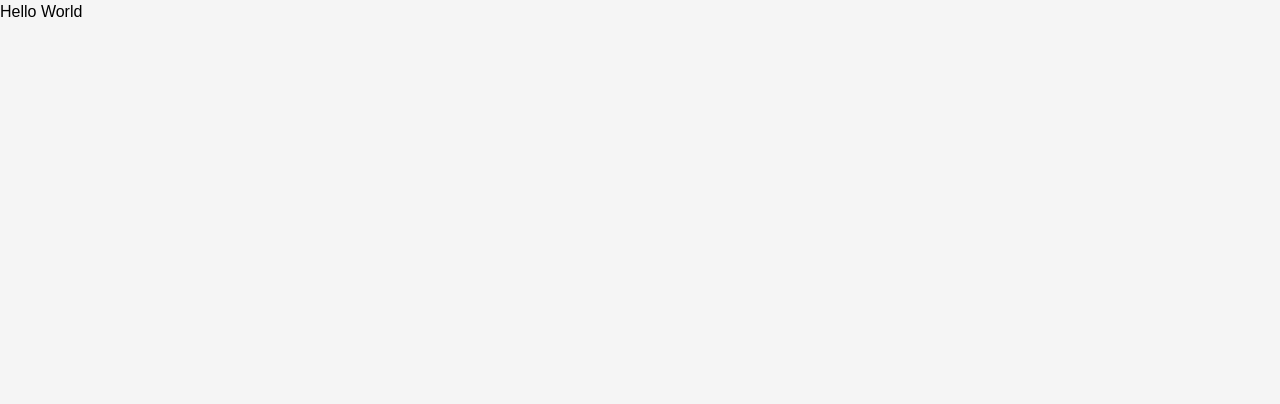
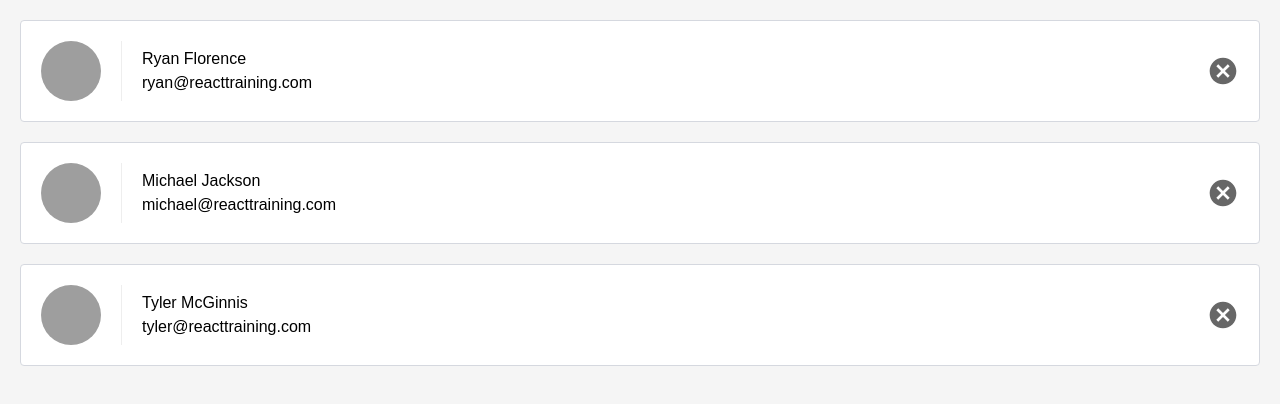
Before and after one commit to rogeralbinoi/udacity, a React (Create React App) app in the folder contacts/: page / in a window 1280 px wide. Shown: the top 404 px of the page. Built offline with nearby package versions, Linux system fonts and the light colour scheme.

Commit message:
add: ListContacts

```diff
--- a/contacts/src/App.js
+++ b/contacts/src/App.js
@@ -1,13 +1,35 @@
-import React, { Component } from 'react';
-
+import React, { Component } from 'react'
+import ListContacts from './ListContacts'
 class App extends Component {
+  state = {
+    contacts: [
+      {
+        "id": "ryan",
+        "name": "Ryan Florence",
+        "email": "ryan@reacttraining.com",
+        "avatarURL": "http://localhost:5001/ryan.jpg"
+      },
+      {
+        "id": "michael",
+        "name": "Michael Jackson",
+        "email": "michael@reacttraining.com",
+        "avatarURL": "http://localhost:5001/michael.jpg"
+      },
+      {
+        "id": "tyler",
+        "name": "Tyler McGinnis",
+        "email": "tyler@reacttraining.com",
+        "avatarURL": "http://localhost:5001/tyler.jpg"
+      }
+    ]
+  }
   render() {
     return (
       <div>
-        Hello World
+        <ListContacts contacts={this.state.contacts} />
       </div>
     )
   }
 }
 
-export default App;
+export default App
--- /dev/null
+++ b/contacts/src/ListContacts.js
@@ -0,0 +1,24 @@
+import React, {Component} from 'react'
+
+const ContactListItem = props => (
+    <li className="contact-list-item">
+        <div className="contact-avatar" style={{
+            backgroundImage: `url(${props.contact.avatarURL})`
+        }}></div>
+        <div className="contact-details">
+            <p>{props.contact.name}</p>
+            <p>{props.contact.email}</p>
+        </div>
+        <button className="contact-remove">Remove</button>
+    </li>
+)
+
+const ListContacts = props => (
+    <ol className="contact-list">
+        {props.contacts.map( contact => (
+            <ContactListItem key={contact.id} contact={contact} />
+        ))}
+    </ol>
+)
+
+export default ListContacts
```
Also changed, not shown: 1 other file (tests, documents, lock files or other folders).
